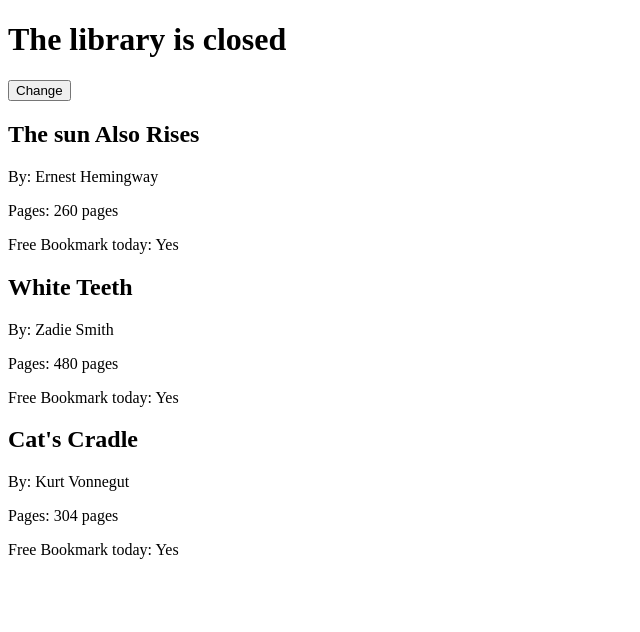
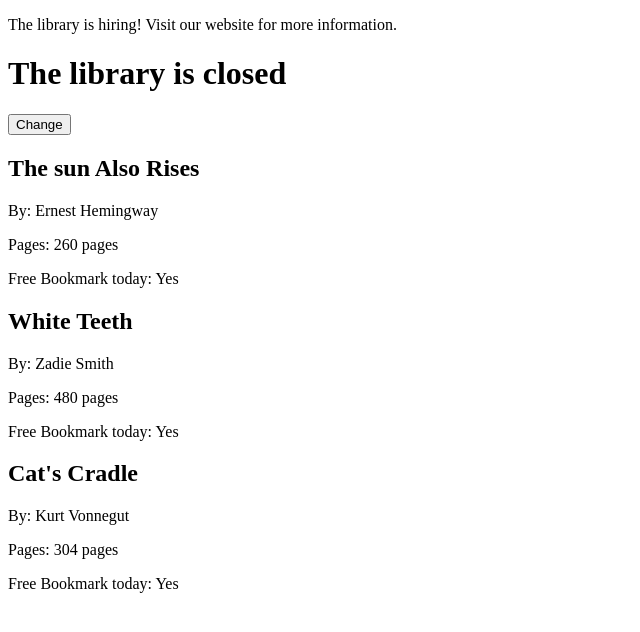
Before and after one commit to malaguitte/react-js-essential-training, a React (Create React App) app: page / in a window 1280 px wide. Shown: the top 632 px of the page, without its empty margins (0-640 px from the left). Built offline with nearby package versions, Linux system fonts and the light colour scheme.

Commit message:
Conditional rendering of components based on the state info

```diff
--- a/src/index.js
+++ b/src/index.js
@@ -18,10 +18,23 @@ const bookList = [
     pages: 304
   }
 ];
+
+const Hiring = () =>
+  <div>
+    <p>The library is hiring! Visit our website for more information.</p>
+  </div>
+
+const NotHiring = () =>
+  <div>
+    <p>The library is not hiring at the moment. Check back later for more info. Thank you.</p>
+  </div>
+
 class Library extends React.Component {
+
   state = {
     open: false,
-    freeBookmark: true
+    freeBookmark: true,
+    hiring: true
   };
 
   toggleOpenClosed = () => {
@@ -34,6 +47,7 @@ class Library extends React.Component {
     const books = this.props.books;
     return (
       <div>
+        {this.state.hiring ? <Hiring/> : <NotHiring/>}
         <h1>The library is {this.state.open ? 'open' : 'closed'}</h1>
         <button onClick={this.toggleOpenClosed}>Change</button>
         {books.map(
```
